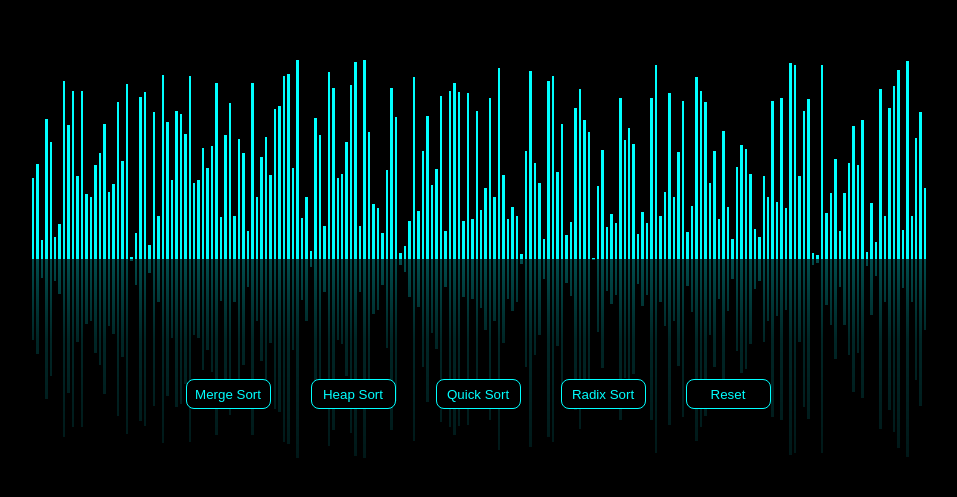
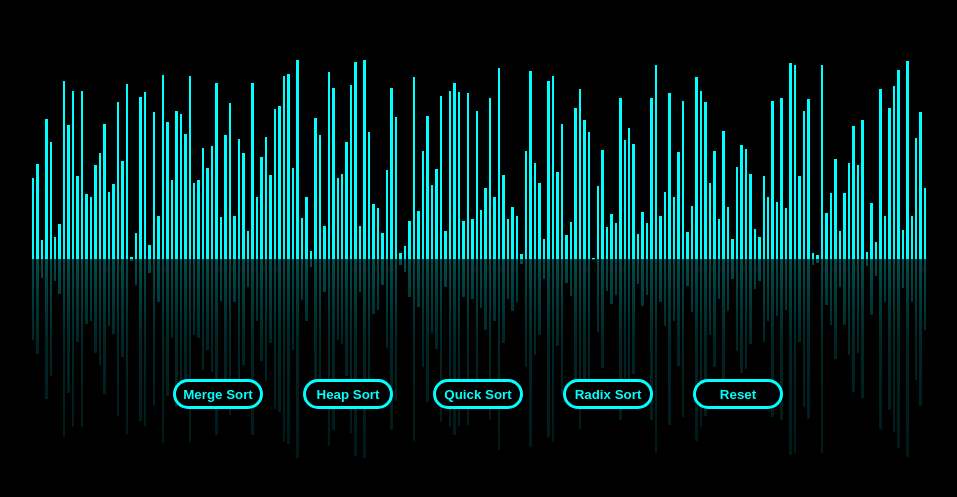
Before and after one commit to Jasper8628/sorting_visualiser, a React (Create React App) app in the folder visualiser/: page / in a window 1280 px wide. Shown: the part 141-638 px from the top of the page, without its empty margins (162-1119 px from the left). Built offline with nearby package versions, Linux system fonts and the light colour scheme.

Commit message:
changed button style

```diff
--- a/visualiser/src/visualiser/style.css
+++ b/visualiser/src/visualiser/style.css
@@ -28,8 +28,14 @@ button{
     margin: 20px;
     background-color: black;
     color: aqua;
-    border: aqua 1.5px solid;
-    border-radius: 0.5rem;
-    width: 85px;
+    border: aqua 3px solid;
+    border-radius: 1rem;
+    width: 90px;
     height: 30px;
+    font-weight: 600;
 }
+button:focus{
+    outline: none;
+    color: white;
+    border: white 3px solid;
+}
```
